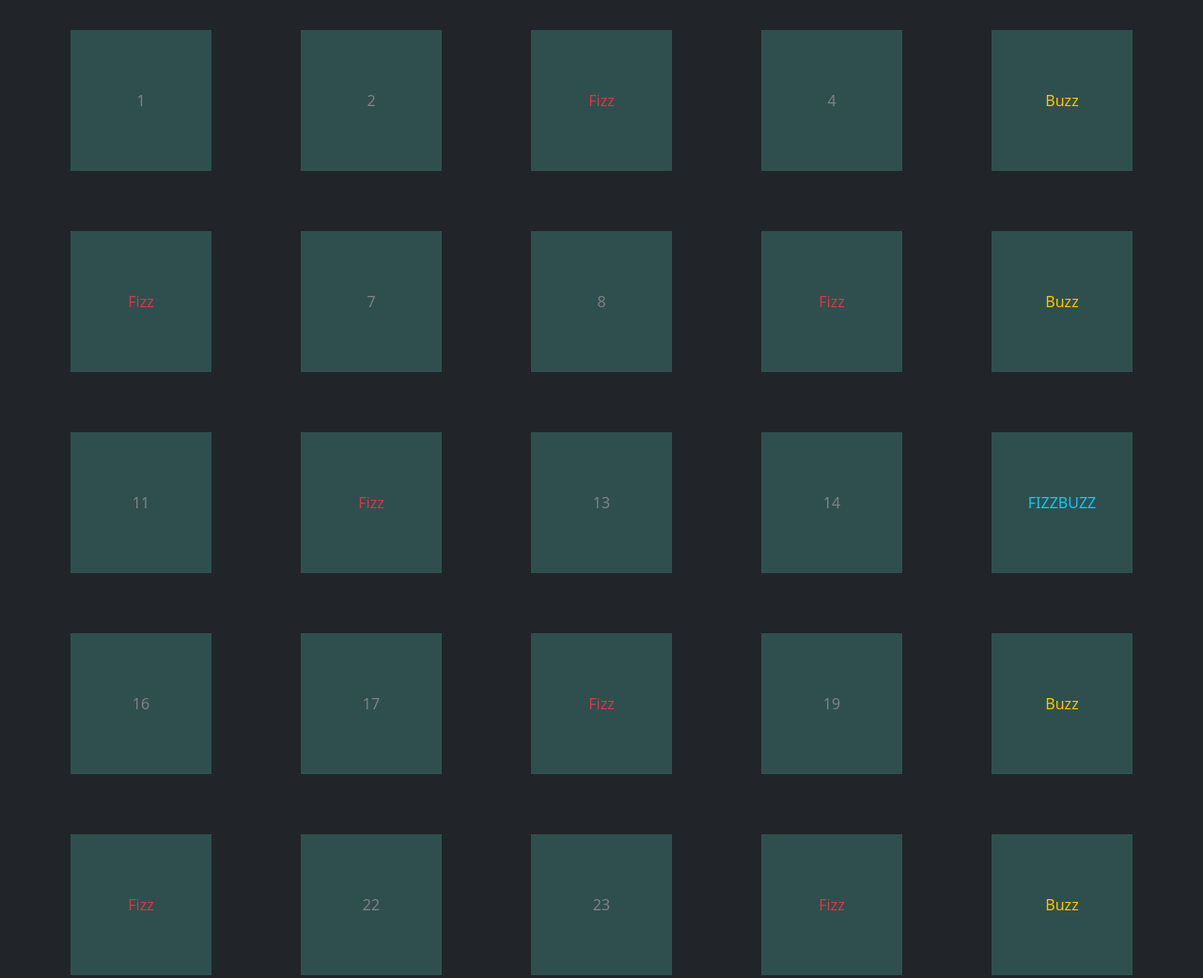
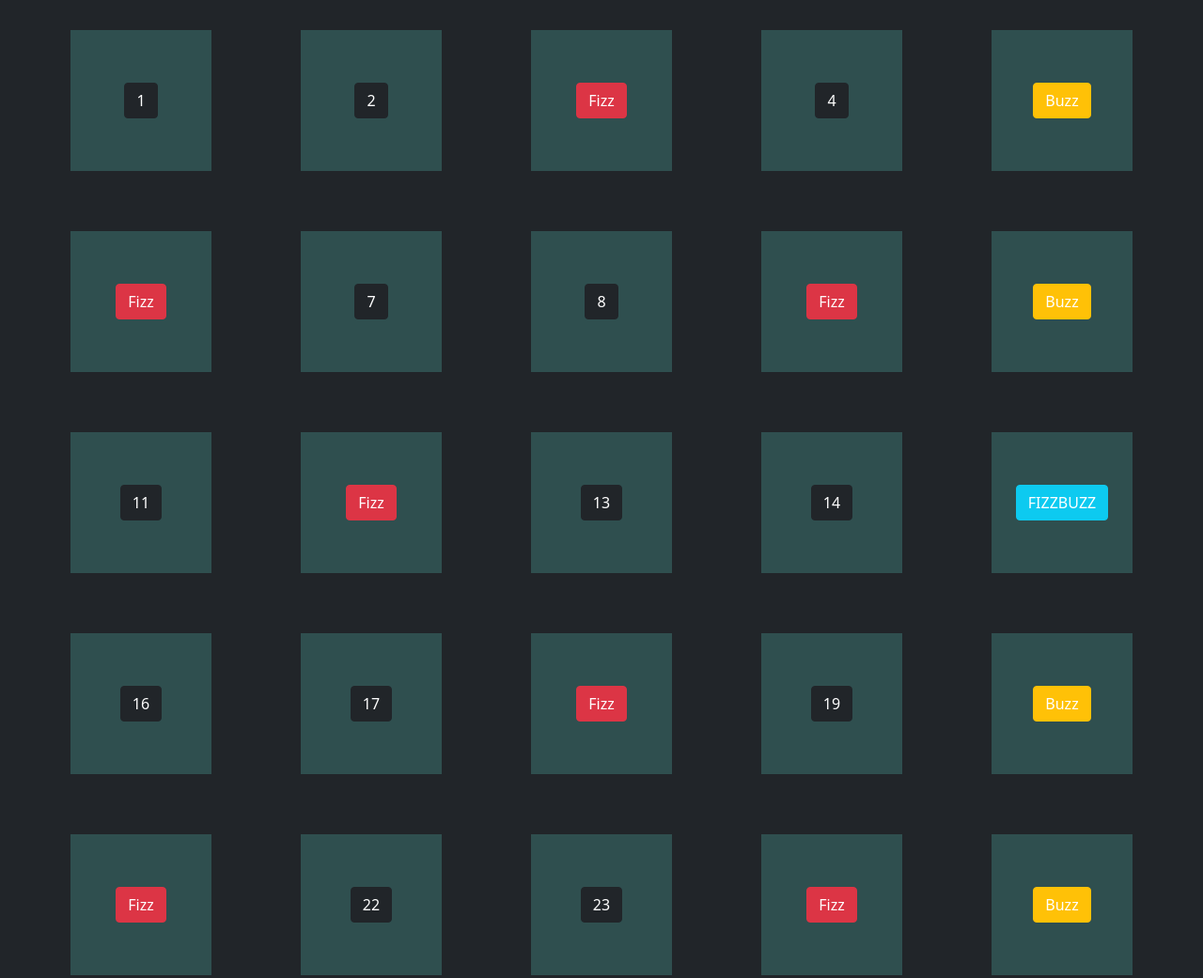
Before and after one commit to Matteoanselmo/js-fizzbuzz, a plain HTML site: page index.htm in a window 1280 px wide. Shown: the top 1041 px of the page at 94% size. Drawn offline with nearby package versions, Linux system fonts and the light colour scheme.

Commit message:
aggiunti piccoli bonus

```diff
--- a/css/style.css
+++ b/css/style.css
@@ -2,7 +2,6 @@
     height: 150px;
     width: 150px;
     background-color: darkslategray;
-    color: grey;
     display: flex;
     align-items: center;
     justify-content: center;
--- a/js/script.js
+++ b/js/script.js
@@ -1,18 +1,44 @@
+// let userContainer = document.getElementById('my-wrapper');
+// for( let i = 1; i <100; i++){
+//     let newDiv = document.createElement('div');
+//     newDiv.classList.add('my-box');
+//     if((i % 3 == 0) && ( i % 5 == 0)){
+//         newDiv.classList.add('text-info' , 'text-uppercase');
+//         newDiv.innerHTML='FizzBuzz';
+//     }else if (i % 5 == 0){
+//         newDiv.classList.add('text-warning');
+//         newDiv.innerHTML='Buzz';
+//     }else if (i % 3 == 0){
+//         newDiv.classList.add('text-danger');
+//         newDiv.innerHTML ='Fizz';
+//     }else {
+//         newDiv.innerHTML = ` ${i}`;
+//     }
+//     userContainer.append(newDiv);
+// };
+
 let userContainer = document.getElementById('my-wrapper');
 for( let i = 1; i <100; i++){
+    //CREO LA VARIABILE CREATRICE DEL CONTENITORE DIV CHE ANDRO' A RIEMPIRE
     let newDiv = document.createElement('div');
+    //DO LE CLASSI ALL CONTENITORE CREATO IN PRECEDENZA
     newDiv.classList.add('my-box');
+    //CREO UN BUTTON CHE ANDRA ALLINTERNO DEL DIV CREATO
+    let fizzBuzzButton = document.createElement('button');
+    //INIZIO IL CICLO
     if((i % 3 == 0) && ( i % 5 == 0)){
-        newDiv.classList.add('text-info' , 'text-uppercase');
-        newDiv.innerHTML='FizzBuzz';
+        fizzBuzzButton.classList.add('btn' , 'btn-info' , 'text-uppercase' , 'text-white');
+        fizzBuzzButton.innerHTML='FizzBuzz';
     }else if (i % 5 == 0){
-        newDiv.classList.add('text-warning');
-        newDiv.innerHTML='Buzz';
+        fizzBuzzButton.classList.add('btn' , 'btn-warning' , 'text-white')
+        fizzBuzzButton.innerHTML='Buzz';
     }else if (i % 3 == 0){
-        newDiv.classList.add('text-danger');
-        newDiv.innerHTML ='Fizz';
+        fizzBuzzButton.classList.add('btn' , 'btn-danger')
+        fizzBuzzButton.innerHTML ='Fizz';
     }else {
-        newDiv.innerHTML = ` ${i}`;
+        fizzBuzzButton.classList.add('btn' , 'btn-dark');
+        fizzBuzzButton.innerHTML = ` ${i}`;
     }
+    newDiv.append(fizzBuzzButton);
     userContainer.append(newDiv);
 };
```
